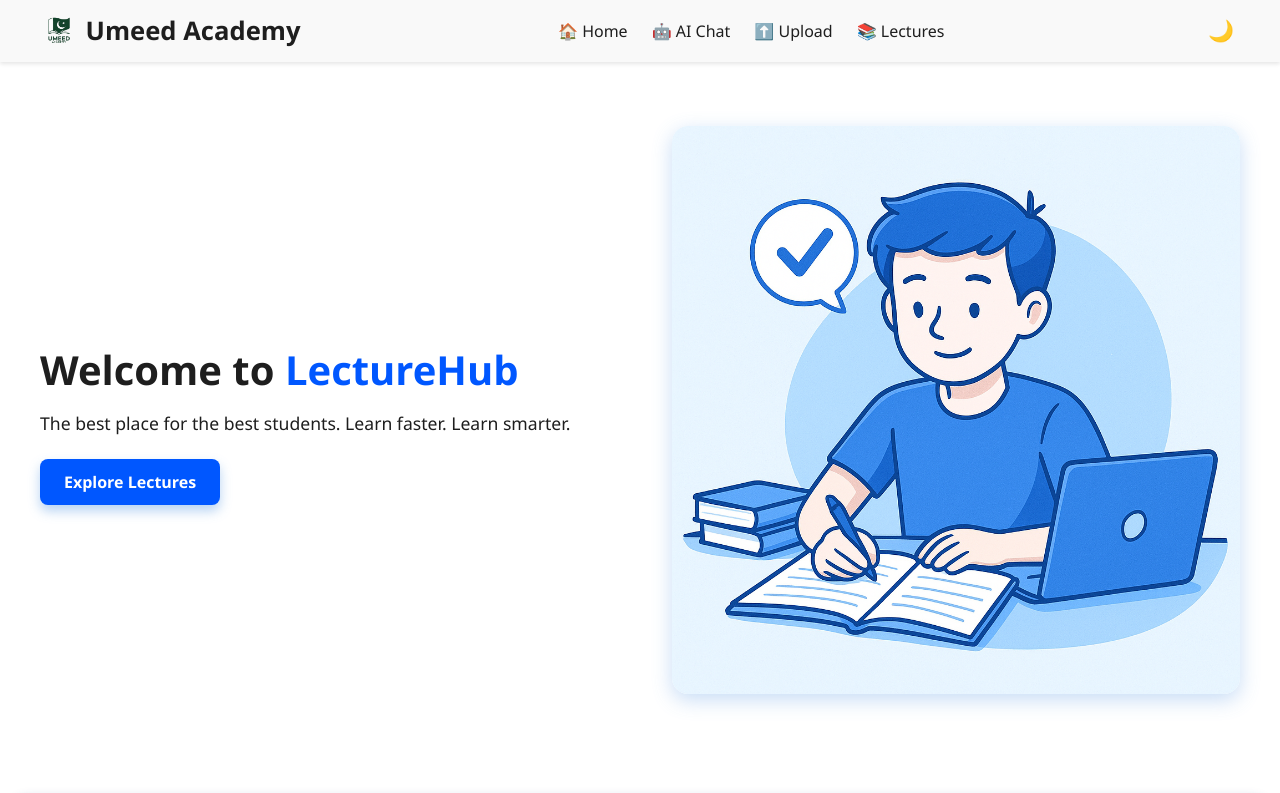
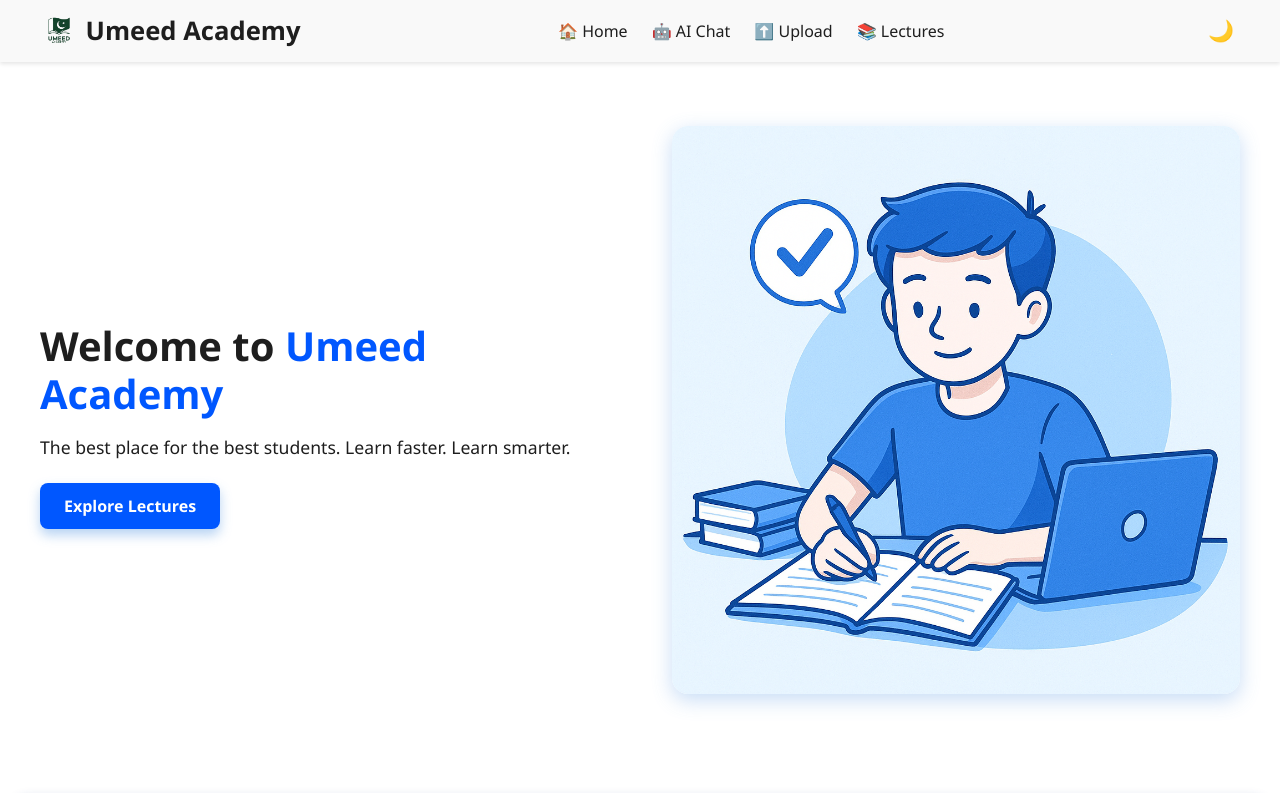
Before and after one commit to wasif-69/Study, a React (Vite) app: page / in a window 1280 px wide. Shown: the top 793 px of the page. Built offline with nearby package versions, Linux system fonts and the light colour scheme.

Commit message:
hello world

```diff
--- a/src/Main/Main.jsx
+++ b/src/Main/Main.jsx
@@ -6,7 +6,7 @@ export default function Main() {
     <main className="main-hero">
       <div className="hero-content">
         <h1>
-          Welcome to <span>LectureHub</span>
+          Welcome to <span>Umeed Academy</span>
         </h1>
         <p>The best place for the best students. Learn faster. Learn smarter.</p>
         {/* Optional: Add a button to browse lectures */}
```
